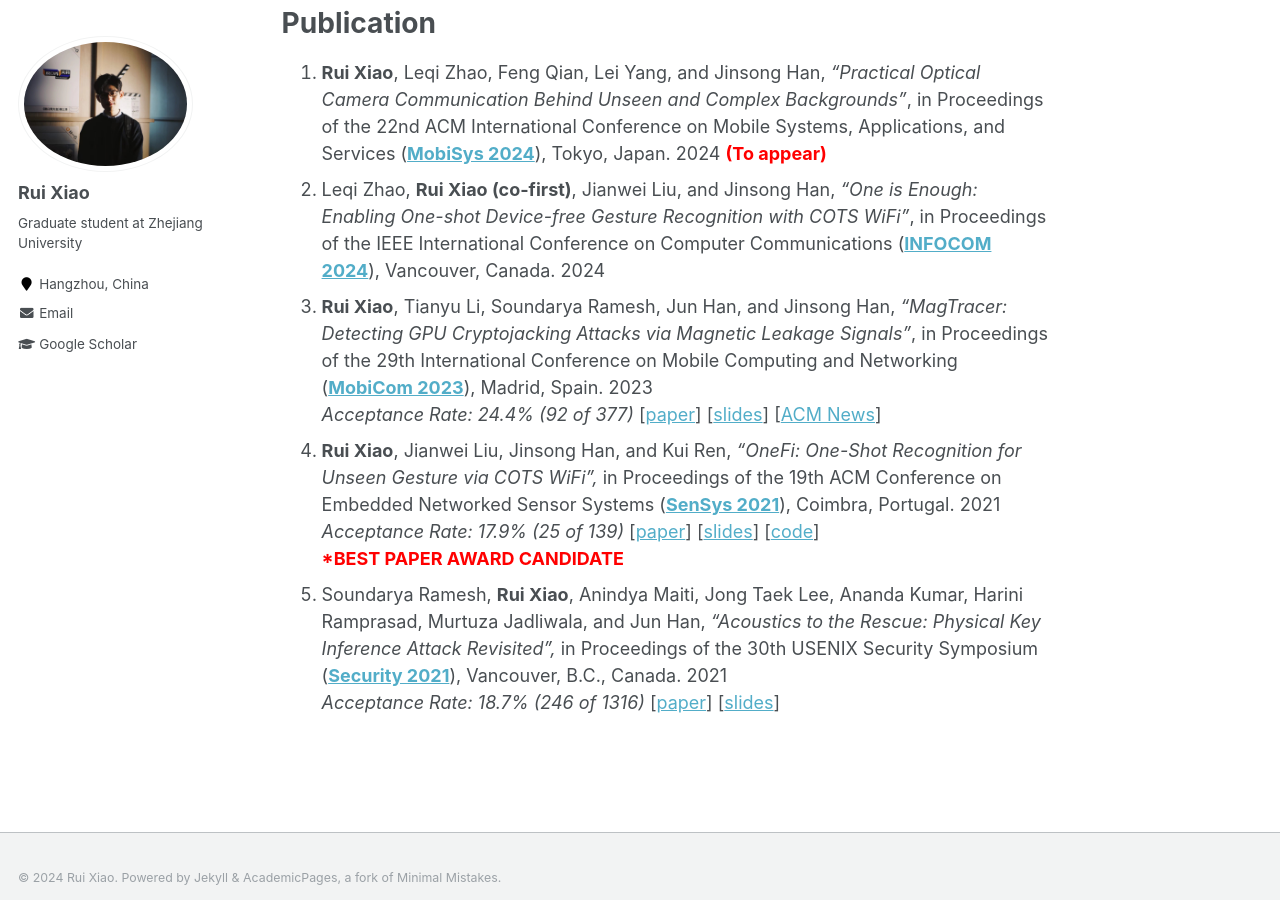
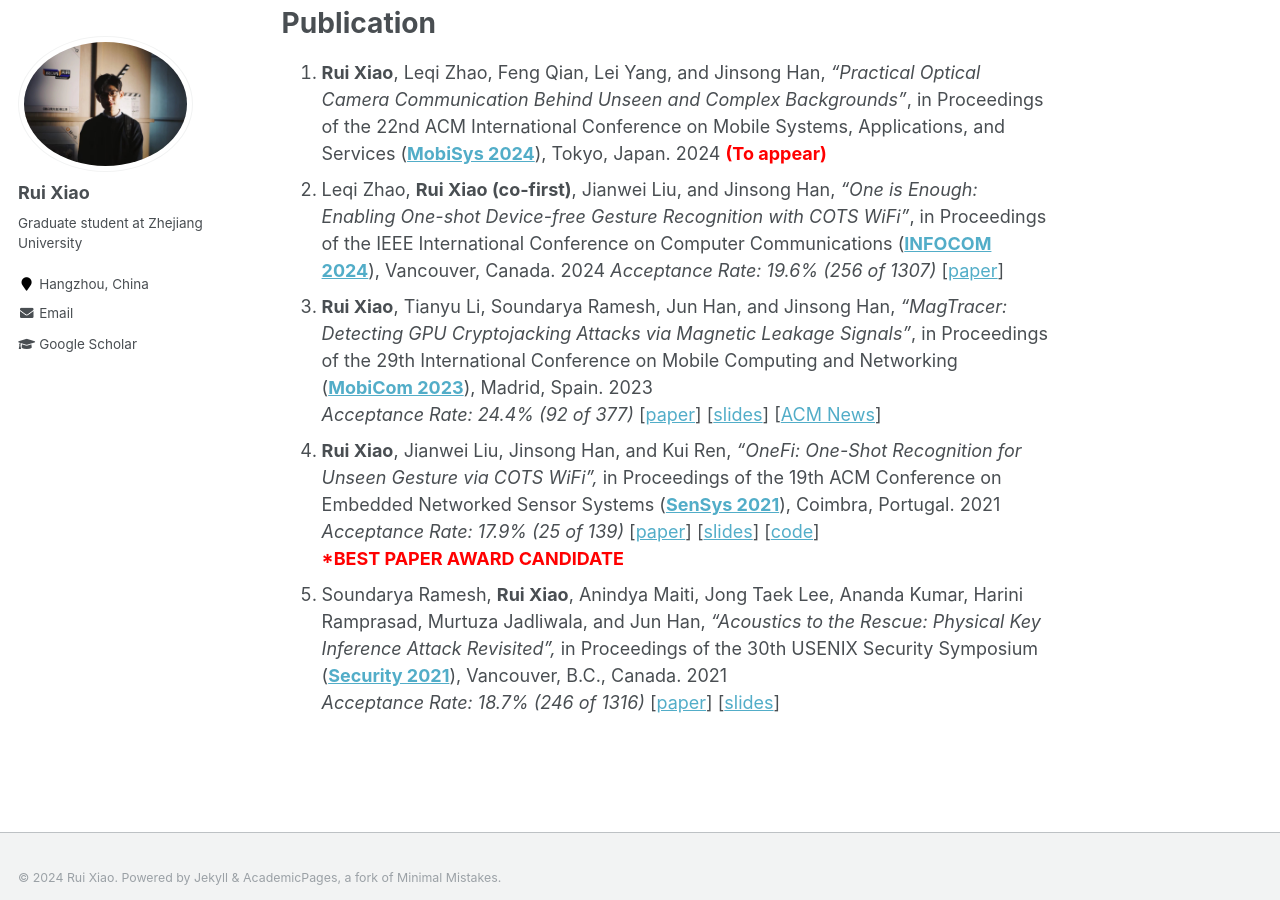
Before and after one commit to ruixiao24/ruixiao24.github.io, a Jekyll site: the page built from _pages/about.md, in a window 1280 px wide and 900 px high, scrolled down 676 px. Built offline with Jekyll 4.4.1, drawn with Linux system fonts in a browser that asks for light colours.

Commit message:
Update about.md

```diff
--- a/_pages/about.md
+++ b/_pages/about.md
@@ -24,6 +24,7 @@
 # Publication
 1. **Rui Xiao**, Leqi Zhao, Feng Qian, Lei Yang, and Jinsong Han, *"Practical Optical Camera Communication Behind Unseen and Complex Backgrounds"*, in Proceedings of the 22nd ACM International Conference on Mobile Systems, Applications, and Services (**[MobiSys 2024](https://sigmobile.org/mobisys/2024/)**), Tokyo, Japan. 2024 <span style="color:red"> **(To appear)**</span>
 1. Leqi Zhao, **Rui Xiao (co-first)**, Jianwei Liu, and Jinsong Han, *"One is Enough: Enabling One-shot Device-free Gesture Recognition with COTS WiFi"*, in Proceedings of the IEEE International Conference on Computer Communications (**[INFOCOM 2024](https://infocom2024.ieee-infocom.org/)**), Vancouver, Canada. 2024
+    *Acceptance Rate: 19.6% (256 of 1307)* [[paper](https://ruixiao24.github.io/files/onesense-infocom24.pdf)]
 1. **Rui Xiao**, Tianyu Li, Soundarya Ramesh, Jun Han, and Jinsong Han, *"MagTracer: Detecting GPU Cryptojacking Attacks via Magnetic Leakage Signals"*, in Proceedings of the 29th International Conference on Mobile Computing and Networking (**[MobiCom 2023](https://sigmobile.org/mobicom/2023/)**), Madrid, Spain. 2023
     *Acceptance Rate: 24.4% (92 of 377)* [[paper](https://ruixiao24.github.io/files/magtracer-mobicom23.pdf)] [[slides](https://ruixiao24.github.io/files/MagTracer-mobicom23.pptx)] [[ACM News](https://cacm.acm.org/news/278052-magnetic-sensors-pinpoint-gpu-cryptojacking-attacks/fulltext)]
 1. **Rui Xiao**, Jianwei Liu, Jinsong Han, and Kui Ren, *"OneFi: One-Shot Recognition for Unseen Gesture via COTS WiFi",* in Proceedings of the 19th ACM Conference on Embedded Networked Sensor Systems (**[SenSys 2021](https://sensys.acm.org/2021/)**), Coimbra, Portugal. 2021
```
